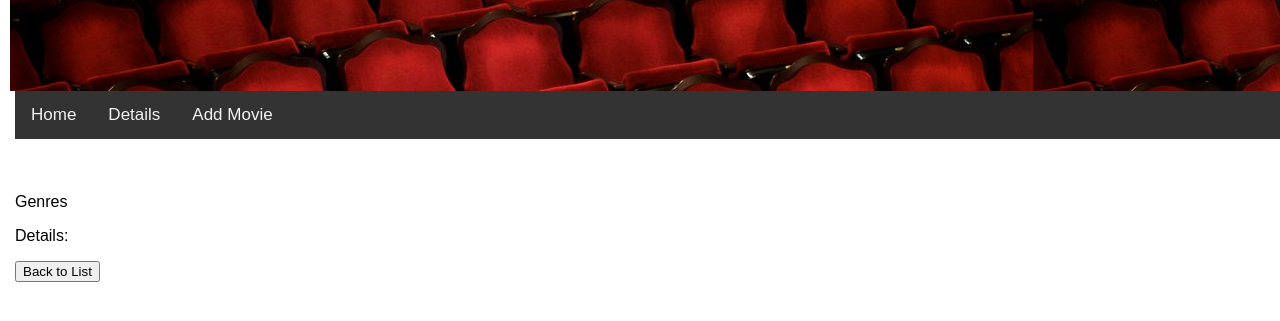
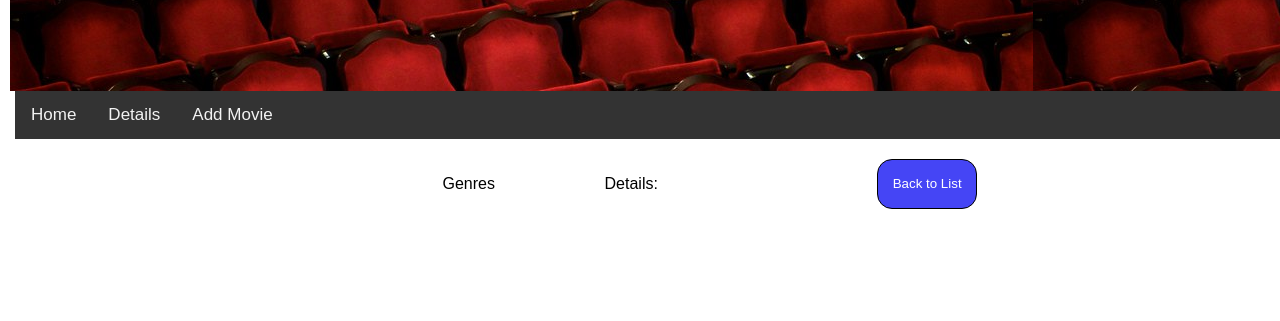
Before and after one commit to sdeda1us/move-sagas, a React app: page /#/details in a window 1280 px wide. Shown: the part 99-420 px from the top of the page. Built offline with nearby package versions, Linux system fonts and the light colour scheme.

Commit message:
details page with more styling

```diff
--- a/src/components/App/App.css
+++ b/src/components/App/App.css
@@ -23,6 +23,14 @@ div {
   font-size: large;
 }
 
+.detailSpace {
+  width:60%;
+  margin-left: 20%;
+  display: inline-flex;
+  flex-wrap: wrap;
+  justify-content: space-around;
+}
+
 .posterSpace {
   display: inline-flex;
   flex-wrap: wrap;
@@ -39,6 +47,15 @@ div {
   justify-content: center;
   padding-top: 10px;
   margin: 5px;
+}
+
+.returnButton {
+  width: 100px;
+  height: 50px;
+  border: 1px solid black;
+  background-color: rgb(69, 69, 245);
+  color: white;
+  border-radius: 15px;
 }
 
 .topnav {
--- a/src/components/Details/Details.js
+++ b/src/components/Details/Details.js
@@ -8,13 +8,18 @@ class Details extends Component {
         return(
             <div>
                 <h2>{this.props.reduxState.movieToDetail.title}</h2>
+                <div className="detailSpace">
                     <img src={this.props.reduxState.movieToDetail.poster}/>
+                    <div>
                     <p>Genres</p>
                         <ul>
                             {this.props.reduxState.genres.map(type => <li>{type.name}</li>)}
                         </ul>
+                    </div>
                     <p>Details: {this.props.reduxState.movieToDetail.description}</p>
-                <button onClick={(event) => this.props.history.push('/')}>Back to List</button>
+                    <br/>
+                    <button className="returnButton" onClick={(event) => this.props.history.push('/')}>Back to List</button>
+                </div>
             </div>
         )
     }
```
Lines whose indentation alone changed are shown as unchanged.
